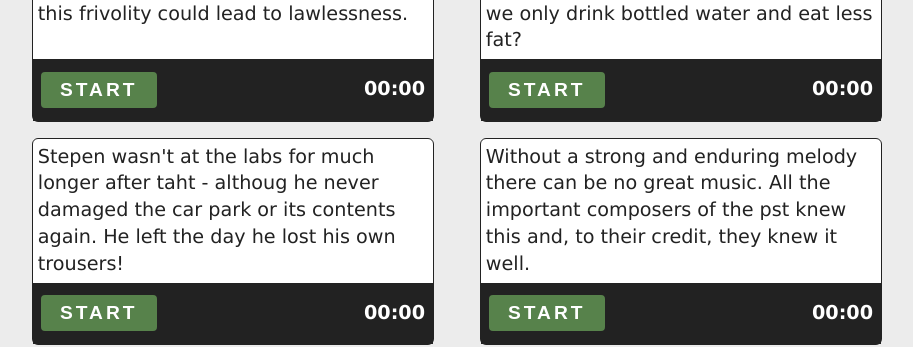
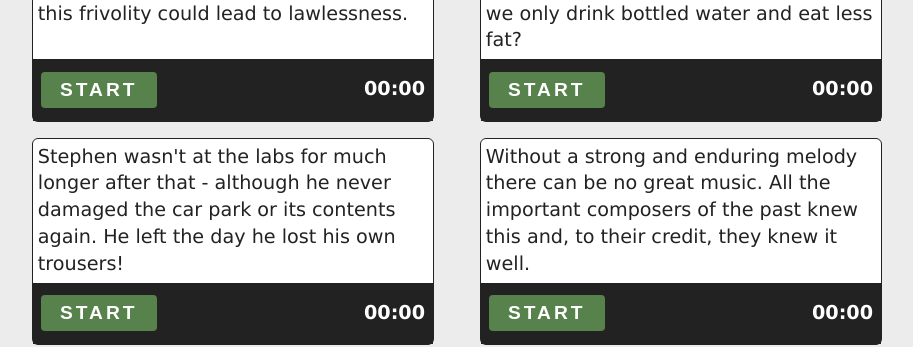
Before and after one commit to lastminute84/fsta, a React (Create React App) app: page /exercises in a window 1280 px wide. Shown: the part 1679-2026 px from the top of the page, without its empty margins (183-1096 px from the left). Built offline with nearby package versions, Linux system fonts and the light colour scheme.

Commit message:
Late night commit

```diff
--- a/src/context.js
+++ b/src/context.js
@@ -26,7 +26,6 @@ class FluencyShapingProvider extends Component {
     const target = event.target
     const value = target.type === 'checkbox' ? target.checked : target.value
     const name = event.target.name
-    console.log('name', name)
 
     this.setState(
       {
--- a/src/data/data.js
+++ b/src/data/data.js
@@ -86,13 +86,13 @@ export default [
   {
     id: 15,
     text:
-      "Stepen wasn't at the labs for much longer after taht - althoug he never damaged the car park or its contents again. He left the day he lost his own trousers!",
+      "Stephen wasn't at the labs for much longer after that - although he never damaged the car park or its contents again. He left the day he lost his own trousers!",
     type: '40spm'
   },
   {
     id: 16,
     text:
-      'Without a strong and enduring melody there can be no great music. All the important composers of the pst knew this and, to their credit, they knew it well.',
+      'Without a strong and enduring melody there can be no great music. All the important composers of the past knew this and, to their credit, they knew it well.',
     type: '40spm'
   },
   {
```
